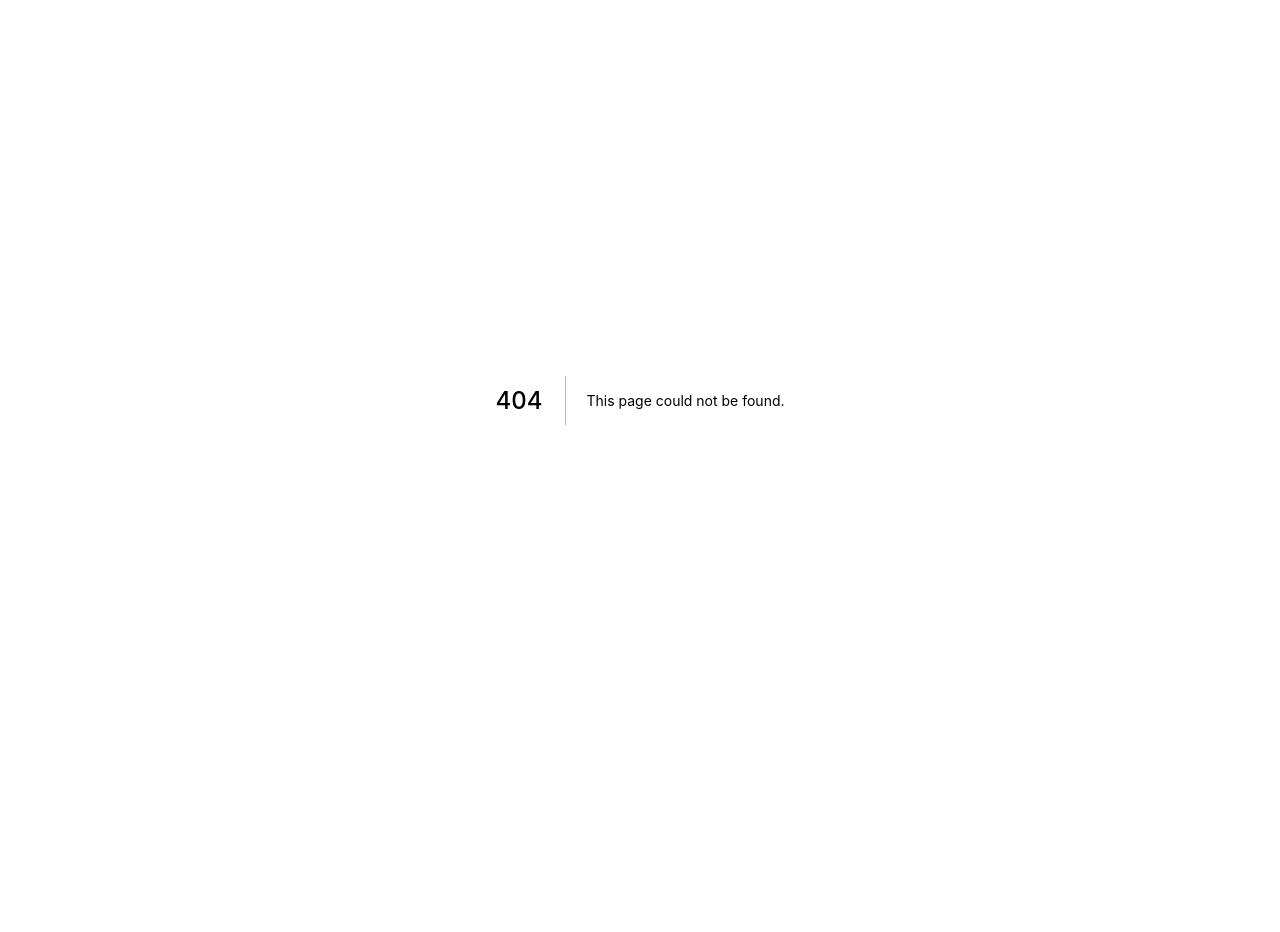
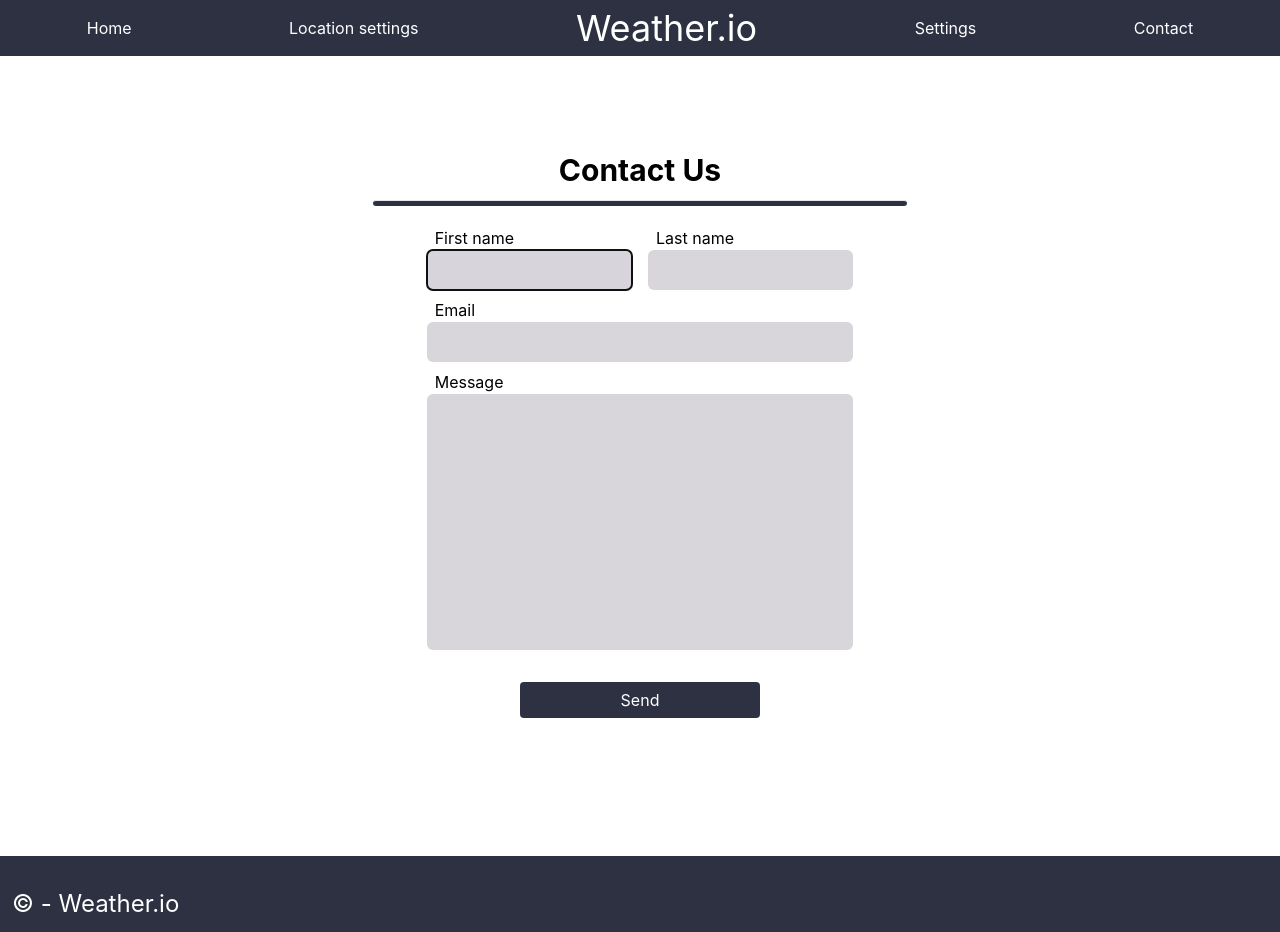
Before and after one commit to The-Creative-Programming-Group/Weather-App, a Next.js app: page /contact in a window 1280 px wide. Before the commit this address had no page. Before the commit the page ends 800 px from the top, so only its background shows below. Built offline with nearby package versions, Linux system fonts and the light colour scheme.

Commit message:
Some code quality changes

```diff
--- a/src/components/Layout.tsx
+++ b/src/components/Layout.tsx
@@ -1,6 +1,5 @@
 import React from "react";
 import Head from "next/head";
-import styles from "./styles-layout.module.css";
 import Link from "next/link";
 
 interface LayoutProps {
@@ -18,20 +17,20 @@ const Layout: React.FC<LayoutProps> = ({ title, children, footer }) => {
         <link rel="icon" href="/favicon.ico" />
       </Head>
       <header className="bg-[#2d3142] p-2 flex justify-around items-center text-white">
-        <Link className={styles.navbarA} href="/home">
+        <Link href="/home">
           Home
         </Link>
-        <Link className={styles.navbarA} href="/locationsettings">
+        <Link href="/locationsettings">
           Location settings
         </Link>
         <h1 className="text-base font-semibold md:font-normal md:text-4xl">
           <Link href="/home">Weather.io</Link>
         </h1>
-        <Link className={styles.navbarA} href="/settings">
+        <Link href="/settings">
           Settings
         </Link>
-        <Link className={styles.navbarA} href="/contactus">
-          Contact Us
+        <Link href="/contact">
+          Contact
         </Link>
       </header>
       <main className="min-h-screen">{children}</main>
--- a/src/components/styles-layout.module.css
+++ /dev/null
@@ -1,3 +0,0 @@
-.navbar-a {
-  @apply no-underline text-black text-xs md:text-base;
-}
--- a/src/pages/contactus/index.tsx
+++ b/src/pages/contact/index.tsx
@@ -1,4 +1,4 @@
-import React, { useEffect, useRef } from "react";
+import React, { use, useEffect, useRef } from "react";
 import Layout from "~/components/Layout";
 
 const ContactUs = () => {
@@ -6,12 +6,12 @@ const ContactUs = () => {
   const [sendButtonText, setSendButtonText] =
     React.useState<SendButtonTextType>("Send");
   const sendButtonTextRef = useRef<HTMLDivElement>(null);
-  const formFocusRef = useRef<HTMLInputElement>(null);
+  const inputRef = useRef<HTMLInputElement>(null);
 
   useEffect(() => {
-    if (formFocusRef.current == undefined) return;
-    formFocusRef.current.focus();
-  }, []);
+    if (inputRef.current == undefined) return;
+    inputRef.current.focus();
+  });
 
   useEffect(() => {
     if (sendButtonTextRef.current == undefined) return;
@@ -29,44 +29,46 @@ const ContactUs = () => {
   return (
     <>
       <Layout title={"Contact Us"}>
-        <div className="flex flex-col items-center w-full">
-          <h1 className="flex mt-24 justify-center text-3xl font-bold">
+        <div className="flex w-full flex-col items-center">
+          <h1 className="mt-24 flex justify-center text-3xl font-bold">
             Contact Us
           </h1>
-          <hr className="w-9/12 md:w-5/12 h-1.5 bg-[#2d3142] mt-3 rounded" />
-          <div className="flex flex-col md:flex-row mt-5 ml-5 mr-5 mb-2 md:w-1/3">
-            <div className="flex flex-col w-60 md:w-full md:mr-4 md:mb-0 mb-2">
+          <hr className="mt-3 h-1.5 w-9/12 rounded bg-[#2d3142] md:w-5/12" />
+          <div className="mt-5 ml-5 mr-5 mb-2 flex flex-col md:w-1/3 md:flex-row">
+            <div className="mb-2 flex w-60 flex-col md:mr-4 md:mb-0 md:w-full">
               <label className="ml-2">First name</label>
               <input
-                className="bg-[#d7d5db] h-10 rounded-md w-full pl-2"
+                className="h-10 w-full rounded-md bg-[#d7d5db] pl-2"
                 onChange={() => setSendButtonText("Send")}
-                ref={formFocusRef}
+                // Autofocus didn't work, so I used this instead
+                ref={inputRef}
+                title="Search"
               />
             </div>
-            <div className="flex flex-col w-60 md:w-full">
+            <div className="flex w-60 flex-col md:w-full">
               <label className="ml-2">Last name</label>
               <input
-                className="bg-[#d8d5db] h-10 rounded-md w-full pl-2"
+                className="h-10 w-full rounded-md bg-[#d8d5db] pl-2"
                 onChange={() => setSendButtonText("Send")}
               />
             </div>
           </div>
-          <div className="flex flex-col w-60 md:w-4/12 mb-2">
+          <div className="mb-2 flex w-60 flex-col md:w-4/12">
             <label className="ml-2">Email</label>
             <input
-              className="bg-[#d8d5db] h-10 rounded-md pl-2 w-full"
+              className="h-10 w-full rounded-md bg-[#d8d5db] pl-2"
               onChange={() => setSendButtonText("Send")}
             />
           </div>
-          <div className="flex flex-col w-60 md:w-4/12 mb-8">
+          <div className="mb-8 flex w-60 flex-col md:w-4/12">
             <label className="ml-2">Message</label>
             <textarea
-              className="bg-[#d8d5db] h-64 rounded-md w-full resize-none pl-2"
+              className="h-64 w-full resize-none rounded-md bg-[#d8d5db] pl-2"
               onChange={() => setSendButtonText("Send")}
             />
           </div>
           <button
-            className="bg-[#2d3142] w-60 h-9 border-solid rounded text-white"
+            className="h-9 w-60 rounded border-solid bg-[#2d3142] text-white"
             onClick={() => setSendButtonText("Sent")}
           >
             <div ref={sendButtonTextRef}>{sendButtonText}</div>
--- a/src/pages/search/index.tsx
+++ b/src/pages/search/index.tsx
@@ -1,4 +1,4 @@
-import React, { useEffect, useRef, useState } from "react";
+import React, { useState, useEffect, useRef } from "react";
 import Head from "next/head";
 import Link from "next/link";
 
@@ -42,6 +42,7 @@ const Search = () => {
           className="w-5/12 bg-[#383b53] border-solid border-[#2d3142] border-8 border-l-0 pt-0.5 pb-0.5 outline-0 text-xl pl-3 text-white"
           placeholder="Search for your location"
           type="text"
+          // Autofocus didn't work, so I used useRef() to focus the input field
           ref={searchFocusRef}
           onChange={handleInputChange}
         />
--- a/src/pages/settings/settings.module.css
+++ b/src/pages/settings/settings.module.css
@@ -1,5 +1,5 @@
 .normalbutton {
-  @apply bg-[#d8d5db] flex flex-row justify-between items-center mt-3 w-96 h-10 text-left border-solid border-gray-700;
+  @apply mt-3 flex h-10 w-96 items-center border-gray-700 bg-[#d8d5db];
 }
 
 .buttontext {
```
